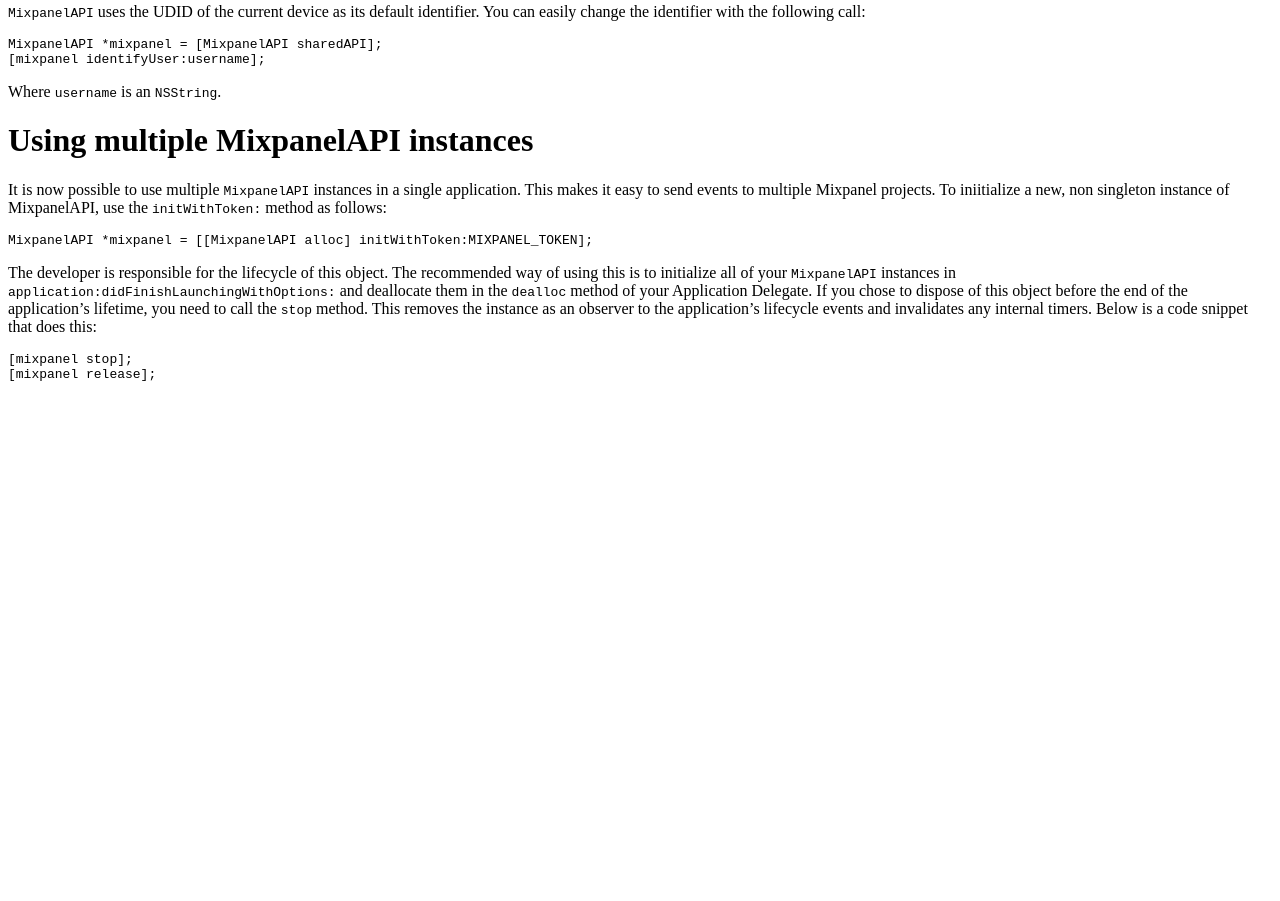
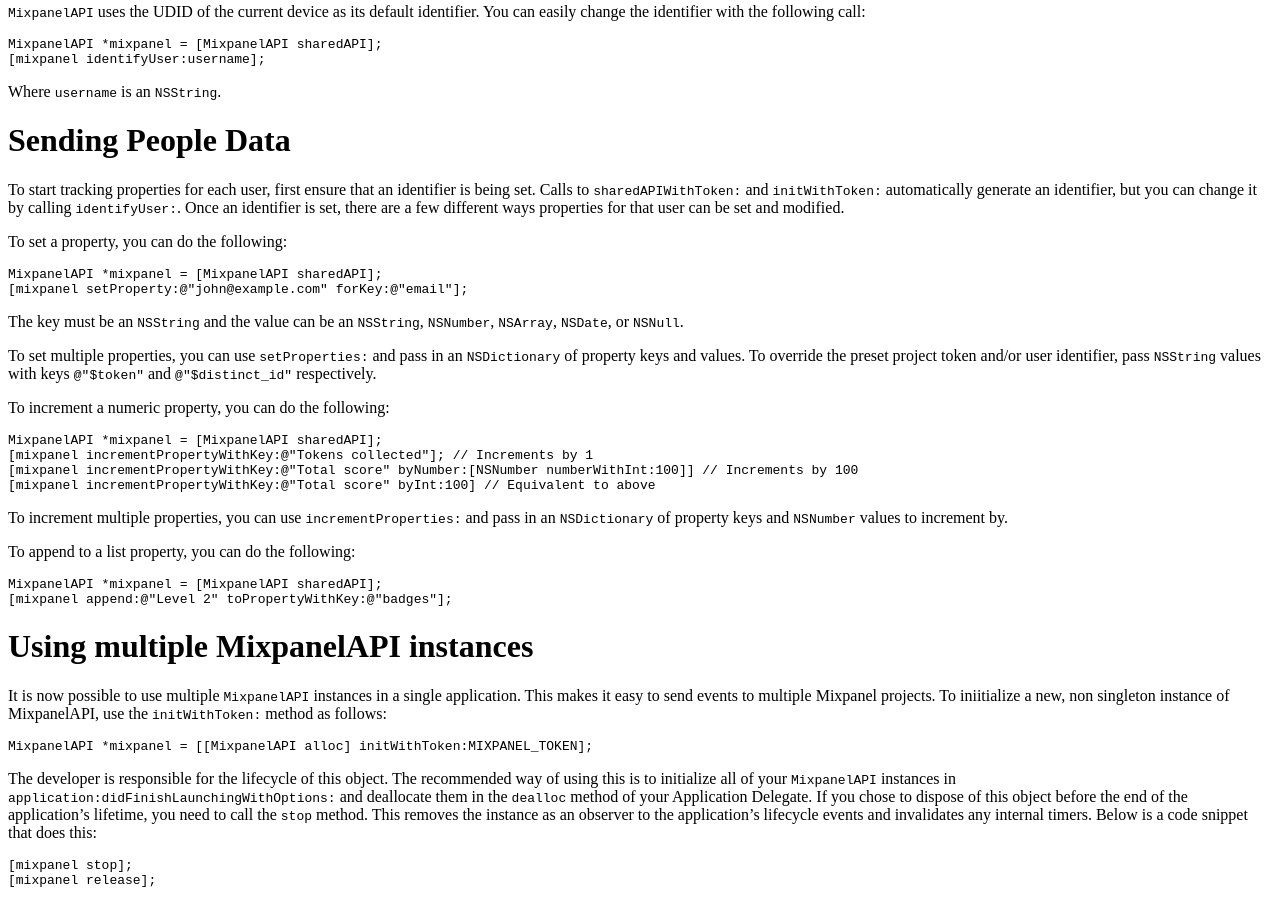
Before and after one commit to mixpanel/mixpanel-iphone, a plain HTML site: page Docs/Tutorial/index.html in a window 1280 px wide. Shown: the part 2560-3461 px from the top of the page. Before the commit the page ends 2955 px from the top, so only its background shows below. Drawn offline with Linux system fonts and the light colour scheme.

Commit message:
Updated tutorial for people

```diff
--- a/Docs/Tutorial/index.html
+++ b/Docs/Tutorial/index.html
@@ -103,6 +103,42 @@
 
 <p>Where <code>username</code> is an <code>NSString</code>.</p>
 
+<h1>Sending People Data</h1>
+
+<p>To start tracking properties for each user, first ensure that an identifier is being set. Calls to <code>sharedAPIWithToken:</code> and <code>initWithToken:</code> automatically
+generate an identifier, but you can change it by calling <code>identifyUser:</code>. Once an identifier is set, there are a few different ways properties for that user
+can be set and modified.</p>
+
+<p>To set a property, you can do the following:</p>
+
+<pre><code>MixpanelAPI *mixpanel = [MixpanelAPI sharedAPI];
+[mixpanel setProperty:@"john@example.com" forKey:@"email"];
+</code></pre>
+
+<p>The key must be an <code>NSString</code> and the value can be an <code>NSString</code>, <code>NSNumber</code>, <code>NSArray</code>, <code>NSDate</code>, or
+<code>NSNull</code>. </p>
+
+<p>To set multiple properties, you can use <code>setProperties:</code> and pass in an <code>NSDictionary</code> of property keys and values.
+To override the preset project token and/or user identifier, pass <code>NSString</code> values with keys <code>@"$token"</code> and
+<code>@"$distinct_id"</code> respectively. </p>
+
+<p>To increment a numeric property, you can do the following:</p>
+
+<pre><code>MixpanelAPI *mixpanel = [MixpanelAPI sharedAPI];
+[mixpanel incrementPropertyWithKey:@"Tokens collected"]; // Increments by 1
+[mixpanel incrementPropertyWithKey:@"Total score" byNumber:[NSNumber numberWithInt:100]] // Increments by 100
+[mixpanel incrementPropertyWithKey:@"Total score" byInt:100] // Equivalent to above
+</code></pre>
+
+<p>To increment multiple properties, you can use <code>incrementProperties:</code> and pass in an <code>NSDictionary</code> of
+property keys and <code>NSNumber</code> values to increment by.</p>
+
+<p>To append to a list property, you can do the following:</p>
+
+<pre><code>MixpanelAPI *mixpanel = [MixpanelAPI sharedAPI];
+[mixpanel append:@"Level 2" toPropertyWithKey:@"badges"];
+</code></pre>
+
 <h1>Using multiple MixpanelAPI instances</h1>
 
 <p>It is now possible to use multiple <code>MixpanelAPI</code> instances in a single application. This makes it easy to send events to multiple Mixpanel projects. To iniitialize a new, non singleton instance of MixpanelAPI, use the <code>initWithToken:</code> method as follows:</p>
```
Also changed, not shown: Docs/Tutorial/images/funnel.png (deleted).
